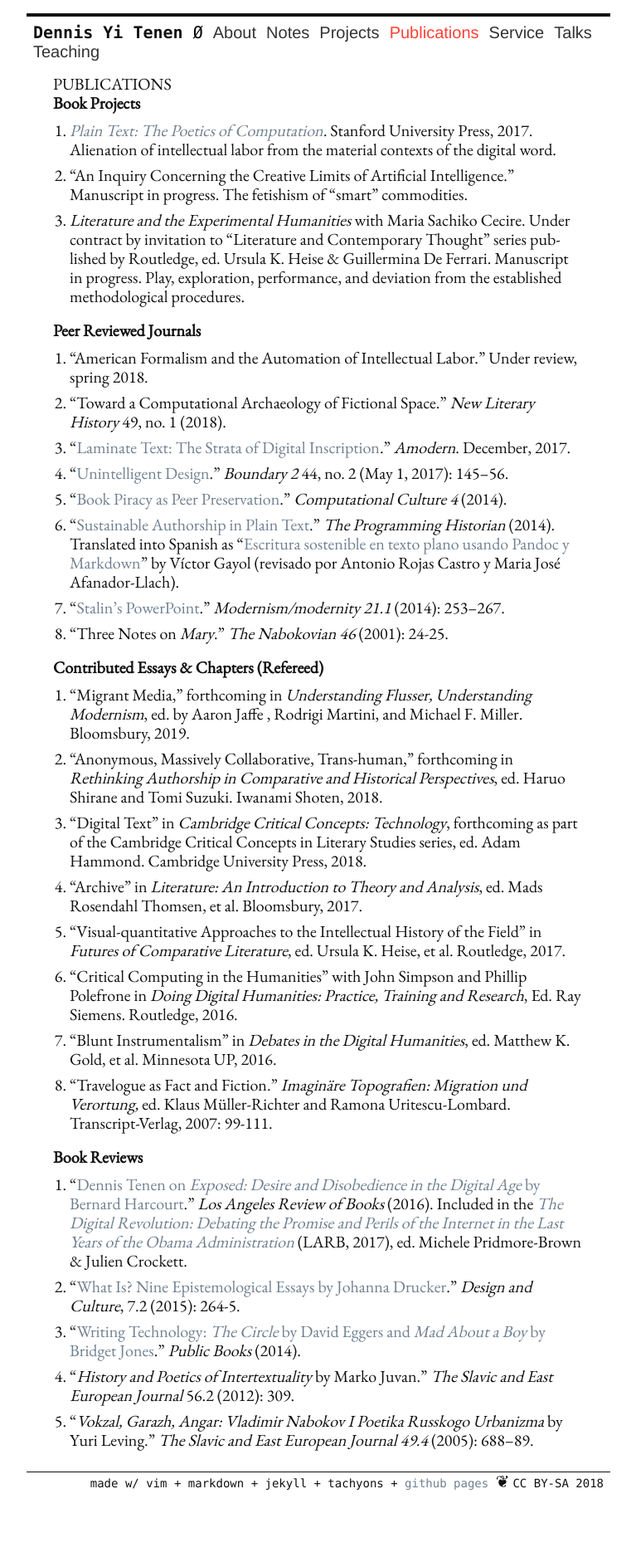
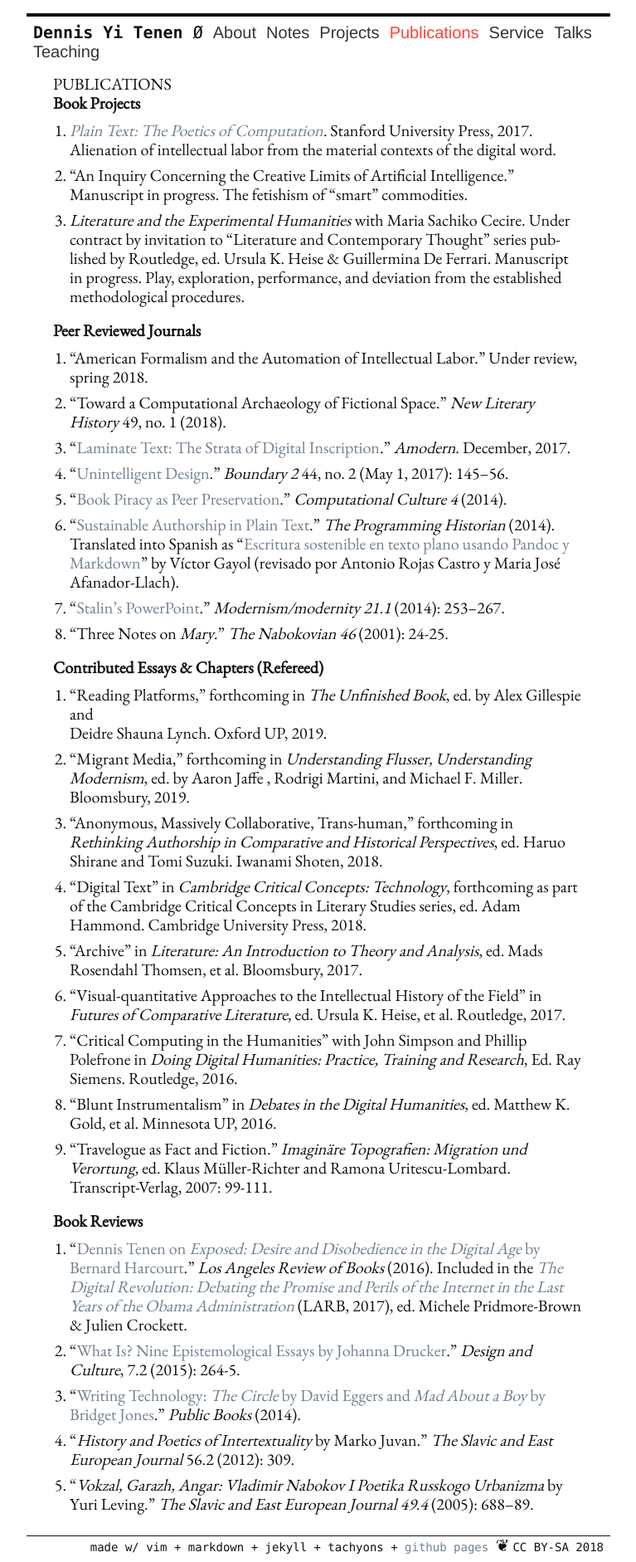
Before and after one commit to denten/denten.github.io, a Jekyll site: the page built from _pages/publications.md, in a window 1280 px wide. Shown: the whole page at 83% size, without its empty margins (256-1023 px from the left). Built offline with Jekyll 4.4.1, drawn with Linux system fonts in a browser that asks for light colours; before the commit the page ends 1805 px from its top, so only the background shows below that.

Commit message:
Update 04-publications.md

```diff
--- a/_includes/CV/04-publications.md
+++ b/_includes/CV/04-publications.md
@@ -43,6 +43,8 @@ Afanador-Llach).
 
 ### Contributed Essays & Chapters (Refereed)
 
+1. "Reading Platforms," forthcoming in *The Unfinished Book*, ed. by Alex Gillespie and
+   Deidre Shauna Lynch. Oxford UP, 2019.
 1. "Migrant Media," forthcoming in *Understanding Flusser, Understanding Modernism*,
    ed. by Aaron Jaffe , Rodrigi Martini, and Michael F. Miller. Bloomsbury, 2019.
 1. "Anonymous, Massively Collaborative, Trans-human," forthcoming in
```
